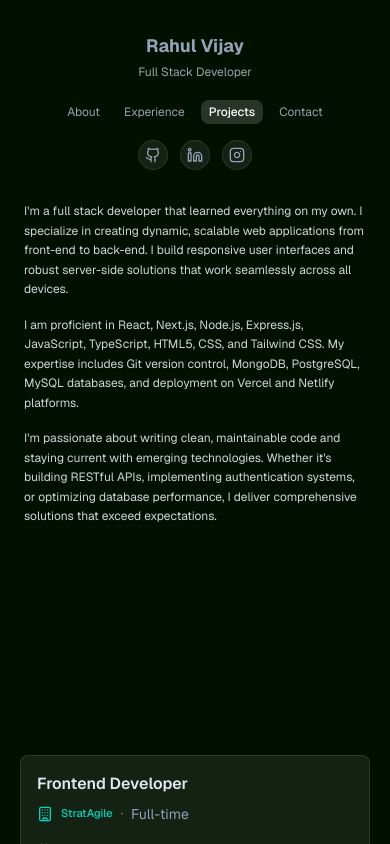
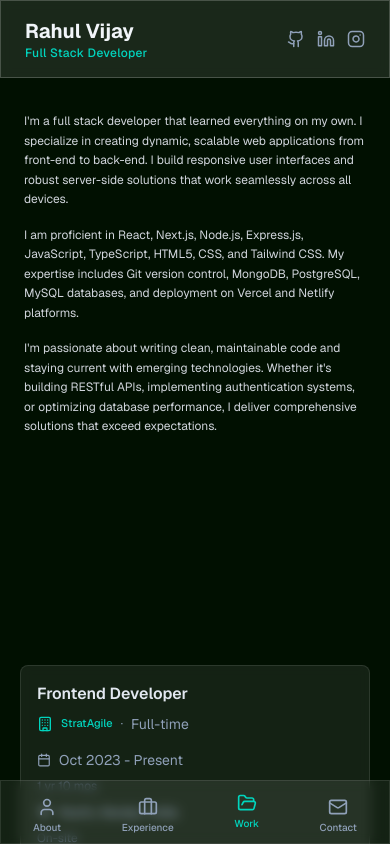
Before and after one commit to rahulvijay81/portfolio, a Next.js app: page / in a window 390 px wide. Shown: the top 844 px of the page. Built offline with nearby package versions, Linux system fonts and the light colour scheme.

Commit message:
feat: Introduce main content and sidebar components with global styles, and remove SEO checklist.

```diff
--- a/src/app/globals.css
+++ b/src/app/globals.css
@@ -150,3 +150,8 @@ body {
     background: rgba(255, 255, 255, 0.08);
   }
 }
+
+
+.pb-safe {
+  padding-bottom: env(safe-area-inset-bottom, 20px);
+}
--- a/src/components/MainContent.tsx
+++ b/src/components/MainContent.tsx
@@ -38,7 +38,7 @@ const sectionVariants: Variants = {
 export default function MainContent() {
   return (
     <motion.div
-      className="w-full lg:w-3/5 lg:ml-auto h-full overflow-y-scroll scrollbar-hide px-2 md:px-4 lg:px-0"
+      className="w-full lg:w-3/5 lg:ml-auto h-full overflow-y-scroll scrollbar-hide px-2 md:px-4 lg:px-0 pb-24 lg:pb-0 pt-24 lg:pt-0"
       initial={{ opacity: 0, x: 100 }}
       animate={{ opacity: 1, x: 0 }}
       transition={{
--- a/src/components/Sidebar.tsx
+++ b/src/components/Sidebar.tsx
@@ -1,6 +1,6 @@
 'use client';
 
-import { Github, Linkedin, X, Instagram } from 'lucide-react';
+import { Github, Linkedin, X, Instagram, User, Briefcase, FolderOpen, Mail } from 'lucide-react';
 import { useState, useEffect } from 'react';
 import { smoothScrollTo } from '../lib/smooth-scroll';
 import SocialData from '../data/social.json';
@@ -84,18 +84,14 @@ export default function Sidebar() {
             </p>
 
             <nav className="space-y-3">
-              <button onClick={() => smoothScrollTo('about')} className={`block transition-colors text-left ${
-                activeSection === 'about' ? 'text-white font-semibold' : 'text-gray-400 hover:text-white'
-              }`}>About Me</button>
-              <button onClick={() => smoothScrollTo('experience')} className={`block transition-colors text-left ${
-                activeSection === 'experience' ? 'text-white font-semibold' : 'text-gray-400 hover:text-white'
-              }`}>Experience</button>
-              <button onClick={() => smoothScrollTo('projects')} className={`block transition-colors text-left ${
-                activeSection === 'projects' ? 'text-white font-semibold' : 'text-gray-400 hover:text-white'
-              }`}>Projects</button>
-              <button onClick={() => smoothScrollTo('contact')} className={`block transition-colors text-left ${
-                activeSection === 'contact' ? 'text-white font-semibold' : 'text-gray-400 hover:text-white'
-              }`}>Contact Me</button>
+              <button onClick={() => smoothScrollTo('about')} className={`block transition-colors text-left ${activeSection === 'about' ? 'text-white font-semibold' : 'text-gray-400 hover:text-white'
+                }`}>About Me</button>
+              <button onClick={() => smoothScrollTo('experience')} className={`block transition-colors text-left ${activeSection === 'experience' ? 'text-white font-semibold' : 'text-gray-400 hover:text-white'
+                }`}>Experience</button>
+              <button onClick={() => smoothScrollTo('projects')} className={`block transition-colors text-left ${activeSection === 'projects' ? 'text-white font-semibold' : 'text-gray-400 hover:text-white'
+                }`}>Projects</button>
+              <button onClick={() => smoothScrollTo('contact')} className={`block transition-colors text-left ${activeSection === 'contact' ? 'text-white font-semibold' : 'text-gray-400 hover:text-white'
+                }`}>Contact Me</button>
             </nav>
           </div>
 
@@ -113,38 +109,63 @@ export default function Sidebar() {
       </div>
 
       {/* Mobile/Tablet Header */}
-      <div className="lg:hidden py-8 p-3 md:p-4 pb-2 flex flex-col items-center">
-        <div className="text-center mb-3">
-          <h1 className="text-lg md:text-2xl font-bold mb-1">Rahul Vijay</h1>
-          <p className="text-xs md:text-base text-gray-400 mb-2">Full Stack Developer</p>
+      <div className="lg:hidden fixed top-0 left-0 right-0 z-50 glass-effect border-b border-white/10 px-6 py-4 flex justify-between items-center">
+        <div>
+          <h1 className="text-xl font-bold text-slate-100">Rahul Vijay</h1>
+          <p className="text-xs text-teal-400 font-medium tracking-wide">Full Stack Developer</p>
         </div>
-
-        <nav className="flex justify-center gap-2 mb-4">
-          <button onClick={() => smoothScrollTo('about')} className={`px-2 py-1 rounded-lg text-xs md:text-sm transition-colors ${
-            activeSection === 'about' ? 'bg-white/15 text-white font-medium' : 'text-gray-400 hover:text-white'
-          }`}>About</button>
-          <button onClick={() => smoothScrollTo('experience')} className={`px-2 py-1 rounded-lg text-xs md:text-sm transition-colors ${
-            activeSection === 'experience' ? 'bg-white/15 text-white font-medium' : 'text-gray-400 hover:text-white'
-          }`}>Experience</button>
-          <button onClick={() => smoothScrollTo('projects')} className={`px-2 py-1 rounded-lg text-xs md:text-sm transition-colors ${
-            activeSection === 'projects' ? 'bg-white/15 text-white font-medium' : 'text-gray-400 hover:text-white'
-          }`}>Projects</button>
-          <button onClick={() => smoothScrollTo('contact')} className={`px-2 py-1 rounded-lg text-xs md:text-sm transition-colors ${
-            activeSection === 'contact' ? 'bg-white/15 text-white font-medium' : 'text-gray-400 hover:text-white'
-          }`}>Contact</button>
-        </nav>
-
-        <div className="flex justify-center space-x-3 mb-2">
+        <div className="flex space-x-3">
           {socialData.socialMedia.map((social) => {
             const Icon = getIcon(social.socialMediaName);
             return (
-              <a key={social.socialMediaName} href={social.url} target="_blank" rel="noopener noreferrer" className="p-1.5 glass-effect rounded-full hover:scale-110 transition-transform">
-                <Icon size={16} />
+              <a key={social.socialMediaName} href={social.url} target="_blank" rel="noopener noreferrer" className="text-slate-400 hover:text-teal-300 transition-colors">
+                <Icon size={18} />
               </a>
             );
           })}
         </div>
       </div>
+
+      {/* Mobile Bottom Navigation */}
+      <div className="lg:hidden fixed bottom-0 left-0 right-0 z-50 glass-effect border-t border-white/10 px-6 py-2 pb-safe">
+        <nav className="flex justify-between items-center">
+          <button
+            onClick={() => smoothScrollTo('about')}
+            className={`flex flex-col items-center p-2 transition-all duration-300 ${activeSection === 'about' ? 'text-teal-400 -translate-y-1' : 'text-slate-400 hover:text-slate-200'
+              }`}
+          >
+            <User size={20} className="mb-1" />
+            <span className="text-[10px] font-medium">About</span>
+          </button>
+
+          <button
+            onClick={() => smoothScrollTo('experience')}
+            className={`flex flex-col items-center p-2 transition-all duration-300 ${activeSection === 'experience' ? 'text-teal-400 -translate-y-1' : 'text-slate-400 hover:text-slate-200'
+              }`}
+          >
+            <Briefcase size={20} className="mb-1" />
+            <span className="text-[10px] font-medium">Experience</span>
+          </button>
+
+          <button
+            onClick={() => smoothScrollTo('projects')}
+            className={`flex flex-col items-center p-2 transition-all duration-300 ${activeSection === 'projects' ? 'text-teal-400 -translate-y-1' : 'text-slate-400 hover:text-slate-200'
+              }`}
+          >
+            <FolderOpen size={20} className="mb-1" />
+            <span className="text-[10px] font-medium">Work</span>
+          </button>
+
+          <button
+            onClick={() => smoothScrollTo('contact')}
+            className={`flex flex-col items-center p-2 transition-all duration-300 ${activeSection === 'contact' ? 'text-teal-400 -translate-y-1' : 'text-slate-400 hover:text-slate-200'
+              }`}
+          >
+            <Mail size={20} className="mb-1" />
+            <span className="text-[10px] font-medium">Contact</span>
+          </button>
+        </nav>
+      </div>
     </>
   );
 }
```
Also changed, not shown: 1 other file (tests, documents, lock files or other folders).
